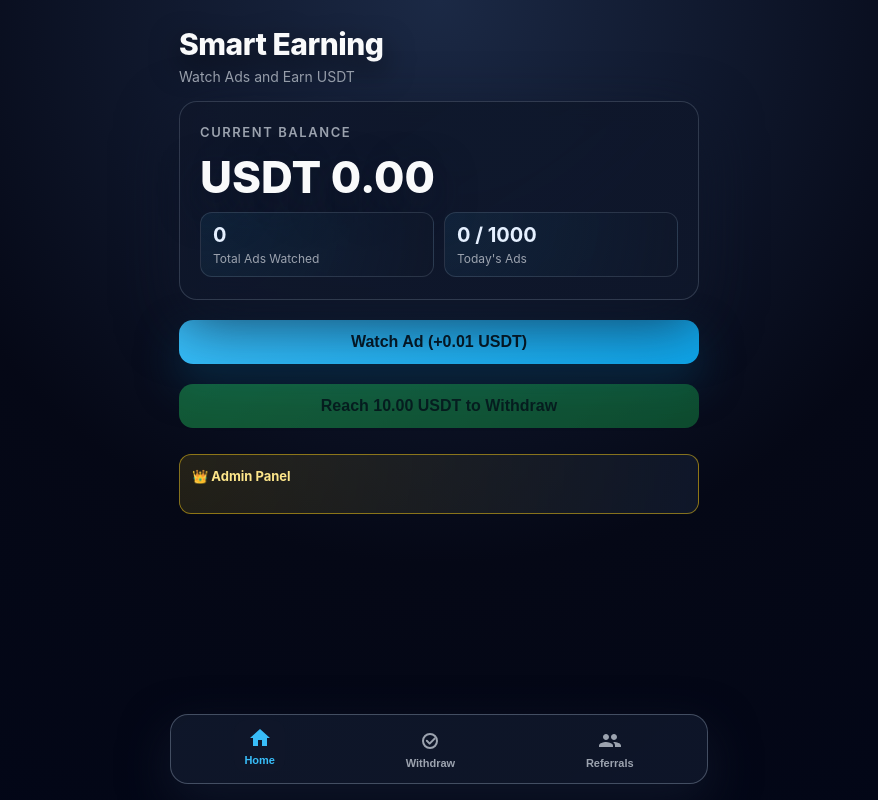
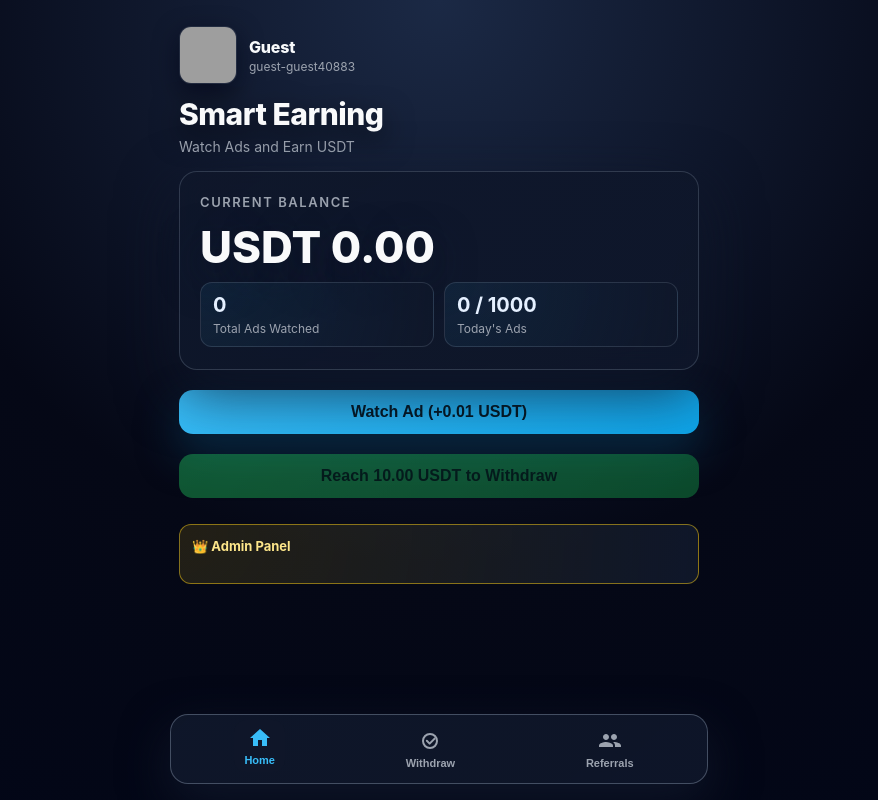
Before and after one commit to FB-bot/ads_earn, a plain HTML site: page index.html in a window 1280 px wide. Shown: the whole page, without its empty margins (201-1079 px from the left). Drawn offline with Linux system fonts and the light colour scheme; grey boxes are pictures that could not be loaded.

Commit message:
Update index.html

```diff
--- a/index.html
+++ b/index.html
@@ -11,7 +11,7 @@
   <!-- 2. Telegram Web App Script -->
   <script src="https://telegram.org/js/telegram-web-app.js" defer></script>
 
-  <!-- ================= New Modern Glassy UI CSS (Option A) with profile styles ================= -->
+  <!-- ================= New Modern Glassy UI CSS (with profile block) ================= -->
   <style>
   /* ========== Modern Glassy UI (no logic change) ========== */
 
@@ -345,8 +345,6 @@
     border-left: 4px solid transparent;
   }
 
-  /* এই তিনটা ক্লাস JS-এ ব্যবহার হচ্ছে, তাই রং সুন্দরভাবে সাজালাম */
-
   .success {
     display: block;
     background: rgba(34, 197, 94, 0.1);
@@ -463,7 +461,7 @@
     <!-- Home / Task View -->
     <div id="home-view" class="view">
       <div class="header">
-        <!-- NEW: profile row (added without changing other logic) -->
+        <!-- PROFILE ROW: always shows (Telegram if available, otherwise Guest + random avatar) -->
         <div class="profile-row" id="profileRow" style="display:none;">
           <div class="profile-pic" id="profilePic"><img src="" alt="profile"></div>
           <div class="profile-info">
@@ -471,7 +469,6 @@
             <div class="profile-sub" id="profileSub">@username</div>
           </div>
         </div>
-        <!-- end new -->
 
         <h1>Smart Earning</h1><p>Watch Ads and Earn USDT</p>
       </div>
@@ -816,37 +813,53 @@
         }
       }
 
-      // --- NEW: populate profile (non-invasive) ---
+      // --- NEW: populate profile (always shows: Telegram if available, else Guest with random avatar) ---
       function populateProfileIfAvailable() {
         try {
           const tg = (window.Telegram && window.Telegram.WebApp) ? window.Telegram.WebApp : null;
-          if (!tg || !tg.initDataUnsafe || !tg.initDataUnsafe.user) {
-            // no Telegram user data — leave profileRow hidden
-            return;
+          let user = null;
+
+          if (tg && tg.initDataUnsafe && tg.initDataUnsafe.user) {
+            user = tg.initDataUnsafe.user;
           }
-          const user = tg.initDataUnsafe.user;
+
+          // If no user from Telegram, create a fallback 'guest' object using random seed
+          if (!user) {
+            const randomSeed = 'guest' + Math.floor(Math.random() * 1000000);
+            user = {
+              id: 'guest-' + randomSeed,
+              first_name: 'Guest',
+              last_name: '',
+              username: null
+            };
+          }
+
           const displayName = (user.first_name || '') + (user.last_name ? (' ' + user.last_name) : '');
-          const username = user.username ? ('@' + user.username) : '—';
+          const username = user.username ? ('@' + user.username) : (typeof user.id === 'string' ? user.id : ('guest_' + String(user.id)));
 
-          // Profile photo: Telegram WebApp's initDataUnsafe usually doesn't include photo URL.
-          // If provider included it as user.photo_url we use it; otherwise fallback to a generated avatar.
+          // Photo: use Telegram photo if available, otherwise a DiceBear identicon
           let photoUrl = (user.photo_url && typeof user.photo_url === 'string') ? user.photo_url : null;
-
-          // If no photoUrl, use DiceBear identicon (random by user id or username)
           if (!photoUrl) {
             const seed = user.username || user.id || ('user' + Math.floor(Math.random() * 100000));
-            // DiceBear 6.x API (svg). Use PNG-like URL by forcing format=png for broader compatibility.
             photoUrl = `https://api.dicebear.com/6.x/identicon/png?seed=${encodeURIComponent(seed)}&scale=100`;
           }
 
-          // Set DOM
-          profilePic.src = photoUrl;
-          profilePic.alt = displayName || 'User';
-          profileNameEl.textContent = displayName || (user.username ? ('@' + user.username) : 'Telegram User');
-          profileSubEl.textContent = username;
-
-          // show the profile row
-          profileRow.style.display = 'flex';
+          // Set DOM safely (elements exist in your HTML)
+          try {
+            const picEl = document.querySelector('#profilePic img');
+            if (picEl) {
+              picEl.src = photoUrl;
+              picEl.alt = displayName || 'User';
+            }
+            const nameEl = document.getElementById('profileName');
+            const subEl = document.getElementById('profileSub');
+            if (nameEl) nameEl.textContent = displayName || (user.username ? ('@' + user.username) : 'Guest User');
+            if (subEl) subEl.textContent = username;
+            const row = document.getElementById('profileRow');
+            if (row) row.style.display = 'flex';
+          } catch (domErr) {
+            console.warn('Profile DOM update failed:', domErr);
+          }
         } catch (e) {
           console.warn('populateProfileIfAvailable error', e);
         }
@@ -867,7 +880,7 @@
         generateReferralLink();
         handleReferralStart();
 
-        // NEW: populate profile on home (non-invasive)
+        // NEW: populate profile on home (always shows)
         populateProfileIfAvailable();
 
         // show admin panel if user is admin
```
